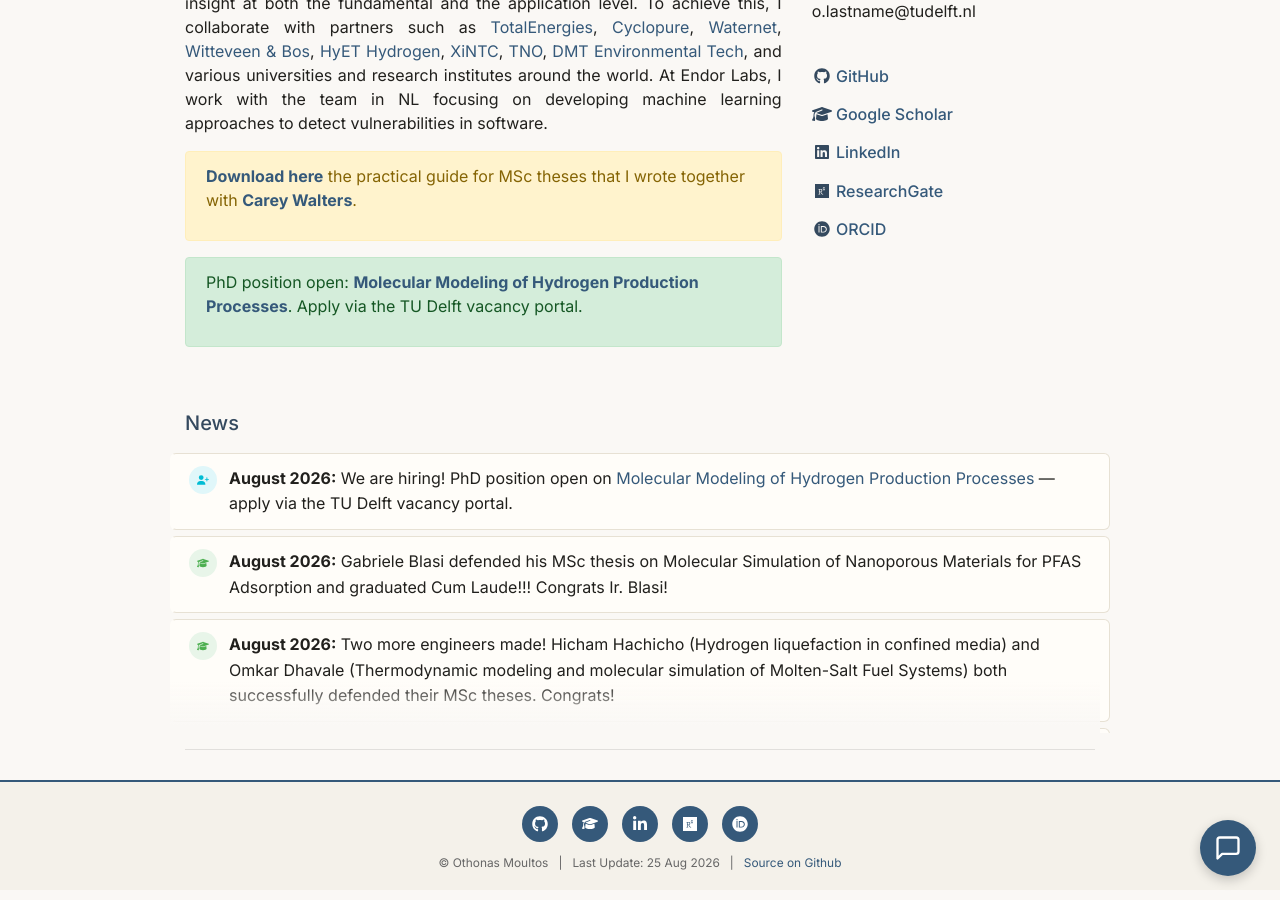
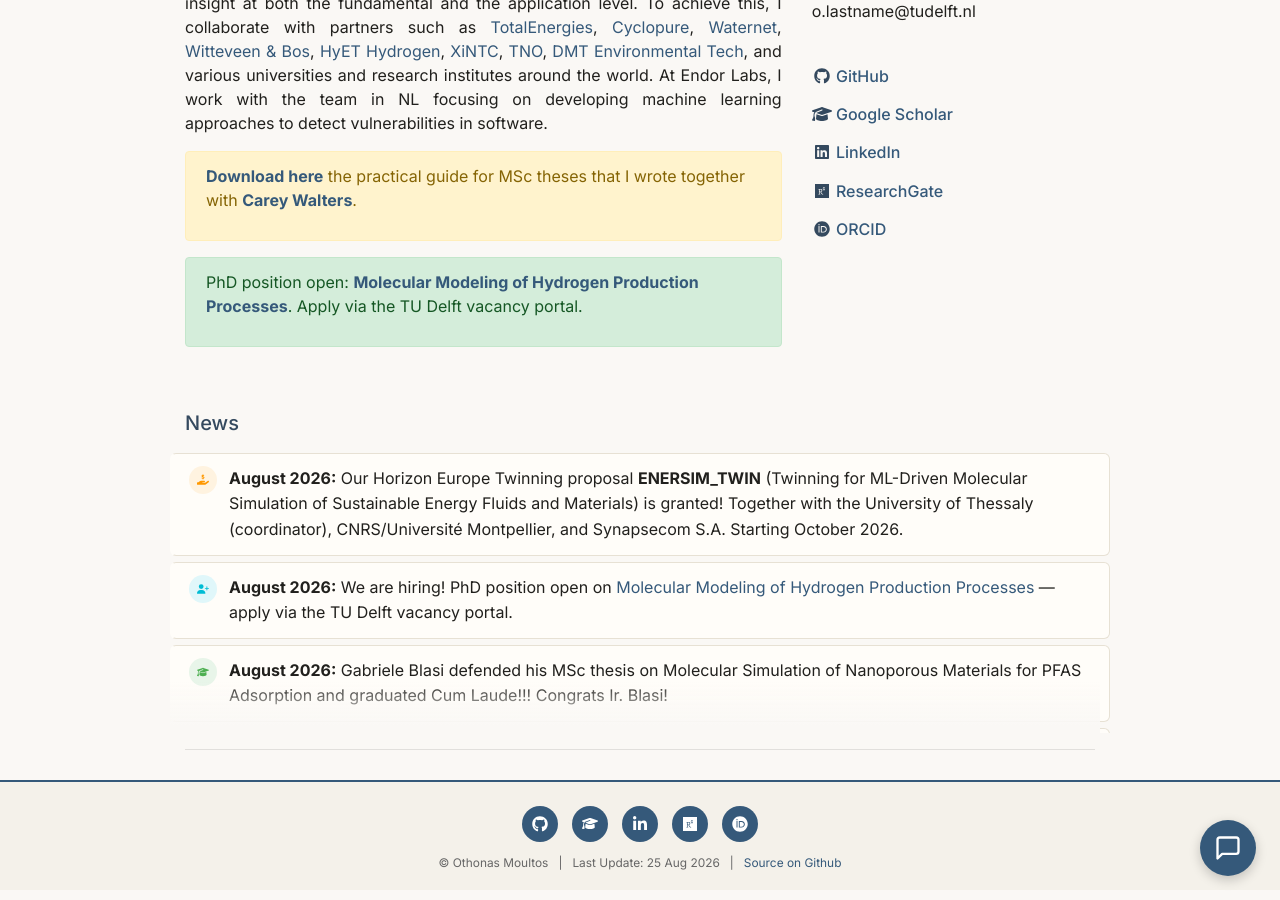
Before and after one commit to omoultosEthTuDelft/web, a Jekyll site: the page built from index.md, in a window 1280 px wide and 900 px high, scrolled down 866 px. Built offline with Jekyll 4.4.1, drawn with Linux system fonts in a browser that asks for light colours.

Commit message:
Add news item for the ENERSIM_TWIN grant
Co-Authored-By: Claude Fable 5 <noreply@anthropic.com>

```diff
--- a/index.md
+++ b/index.md
@@ -106,6 +106,7 @@ o.lastname@tudelft.nl
     <!-- <div style="text-align: justify;" class="col-sm-11"> -->
 
 <ul class="news-list">
+  <li class="news-item"><span class="news-icon grant"><i class="fa-solid fa-hand-holding-dollar"></i></span><span class="news-content"><strong>August 2026:</strong> Our Horizon Europe Twinning proposal <strong>ENERSIM_TWIN</strong> (Twinning for ML-Driven Molecular Simulation of Sustainable Energy Fluids and Materials) is granted! Together with the University of Thessaly (coordinator), CNRS/Universit&eacute; Montpellier, and Synapsecom S.A. Starting October 2026.</span></li>
   <li class="news-item"><span class="news-icon welcome"><i class="fa-solid fa-user-plus"></i></span><span class="news-content"><strong>August 2026:</strong> We are hiring! PhD position open on <a href="https://careers.tudelft.nl/job/Delft-PhD-Position-Molecular-Modeling-of-Hydrogen-Production-Processes-2628-CD/1363992057/">Molecular Modeling of Hydrogen Production Processes</a> &mdash; apply via the TU Delft vacancy portal.</span></li>
   <li class="news-item"><span class="news-icon graduation"><i class="fa-solid fa-graduation-cap"></i></span><span class="news-content"><strong>August 2026:</strong> Gabriele Blasi defended his MSc thesis on Molecular Simulation of Nanoporous Materials for PFAS Adsorption and graduated Cum Laude!!! Congrats Ir. Blasi!</span></li>
   <li class="news-item"><span class="news-icon graduation"><i class="fa-solid fa-graduation-cap"></i></span><span class="news-content"><strong>August 2026:</strong> Two more engineers made! Hicham Hachicho (Hydrogen liquefaction in confined media) and Omkar Dhavale (Thermodynamic modeling and molecular simulation of Molten-Salt Fuel Systems) both successfully defended their MSc theses. Congrats!</span></li>
```
